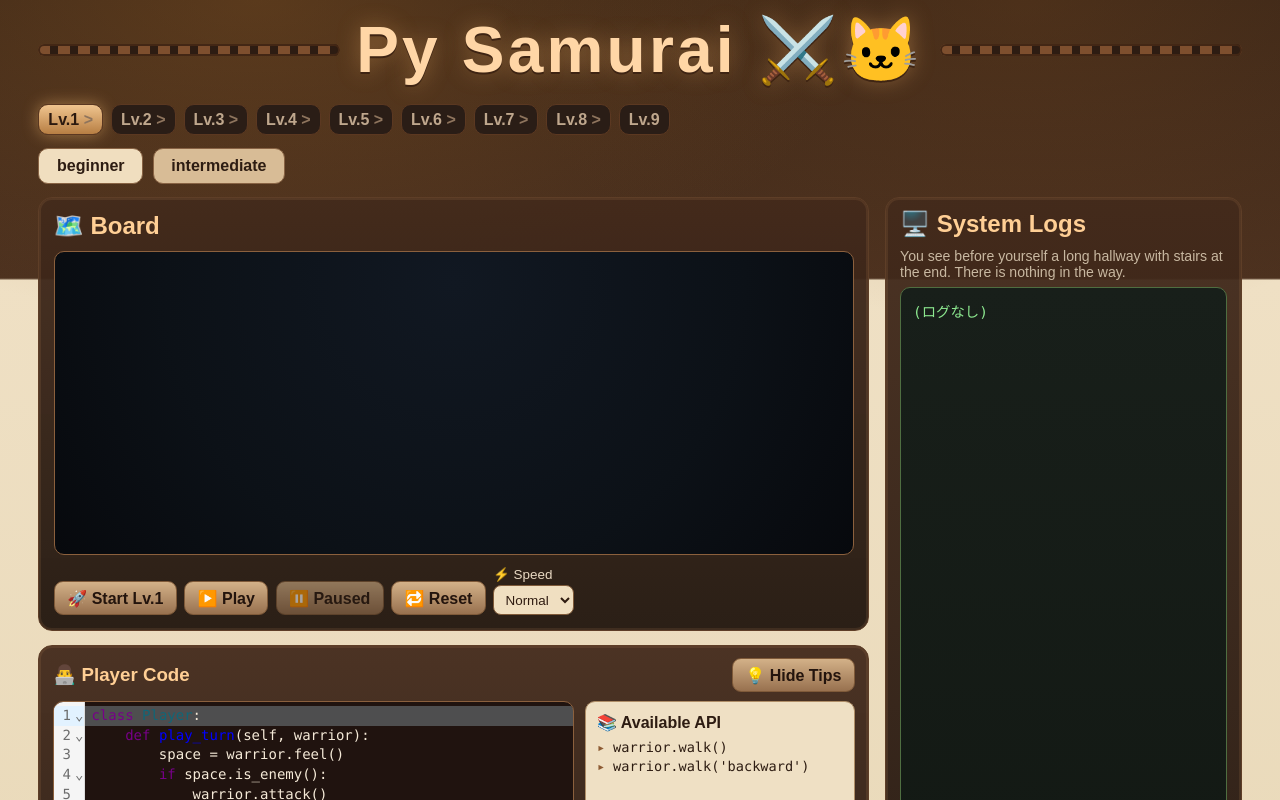
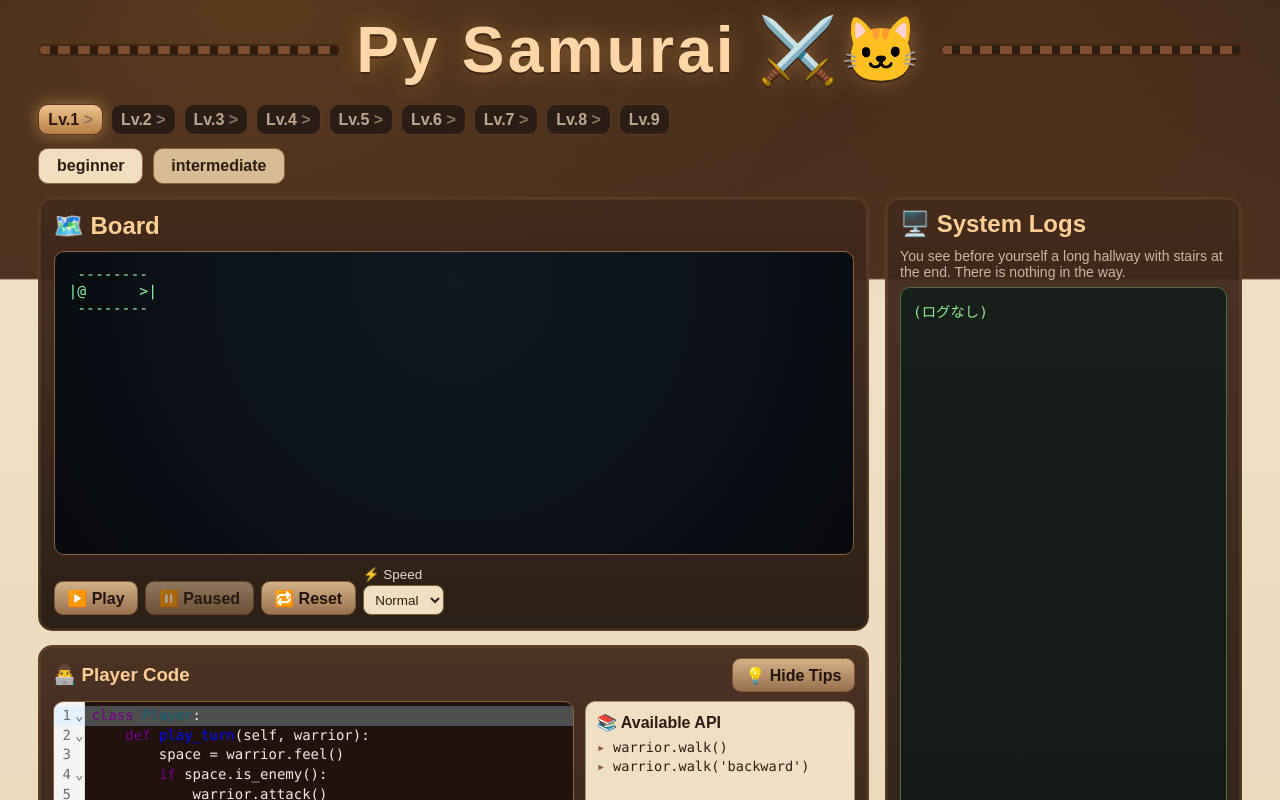
Before and after one commit to unagi/code-py-samurai, a React (Vite) app: page / in a window 1280 px wide. Shown: the top 800 px of the page. Built offline with nearby package versions, Linux system fonts and the light colour scheme.

Commit message:
refactor(web): remove start button and auto-initialize level
Reason: streamline controls by making level ready immediately on load and course switch.

Impact: removes Start Lv button; level setup now runs automatically for initial render and tower changes.

Breaking change: none

```diff
--- a/src/web/App.tsx
+++ b/src/web/App.tsx
@@ -253,6 +253,10 @@ export default function App() {
     };
   }, []);
 
+  useEffect(() => {
+    startLevel();
+  }, [level]);
+
   return (
     <main className="layout">
       <section className="hero">
@@ -296,7 +300,6 @@ export default function App() {
             <h2>🗺️ Board</h2>
             <pre id="board">{board}</pre>
             <div className="console-controls">
-              <button onClick={startLevel}>🚀 Start Lv.{levelNumber}</button>
               <button onClick={handlePlay} disabled={isPlaying}>
                 ▶️ Play
               </button>
```
